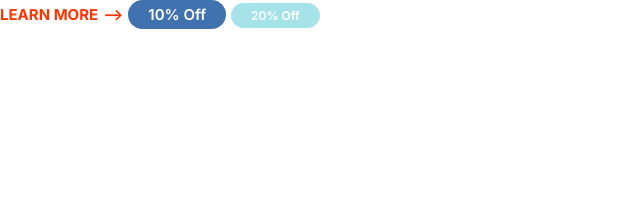
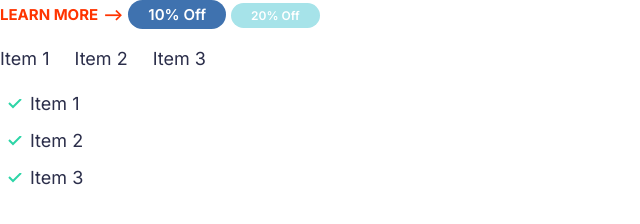
Before and after one commit to totoriez/cloudro, a plain HTML site: page index.html in a window 1280 px wide. Shown: the whole page, without its empty margins (0-640 px from the left). Drawn offline with Linux system fonts and the light colour scheme.

Commit message:
Build the lists component.

```diff
--- a/css/styles.css
+++ b/css/styles.css
@@ -122,3 +122,31 @@ a {
     font-size: 1.2rem;
   }
 }
+
+/* Lists */
+.list {
+  list-style: none;
+  padding-left: 0;
+  color: var(--color-headings);
+}
+
+.list--inline .list__item {
+  display: inline-block;
+  margin-right: 2rem;
+}
+
+.list--tick {
+  list-style-image: url(../images/tick.svg);
+  padding-left: 3rem;
+}
+
+.list--tick .list__item {
+  padding-left: 0.5rem;
+  margin-bottom: 1rem;
+}
+
+@media screen and (min-width: 1024px) {
+  .list--tick .list__item {
+    padding-left: 0;
+  }
+}
--- a/index.html
+++ b/index.html
@@ -15,5 +15,17 @@
     <a href="#" class="link-arrow">Learn More</a>
     <span class="badge badge--primary">10% Off</span>
     <span class="badge badge--secondary badge--small">20% Off</span>
+
+    <ul class="list list--inline">
+        <li class="list__item">Item 1</li>
+        <li class="list__item">Item 2</li>
+        <li class="list__item">Item 3</li>
+    </ul>
+
+    <ul class="list list--tick">
+        <li class="list__item">Item 1</li>
+        <li class="list__item">Item 2</li>
+        <li class="list__item">Item 3</li>
+    </ul>
 </body>
 </html>
```
Also changed, not shown: images/tick.svg (added).
